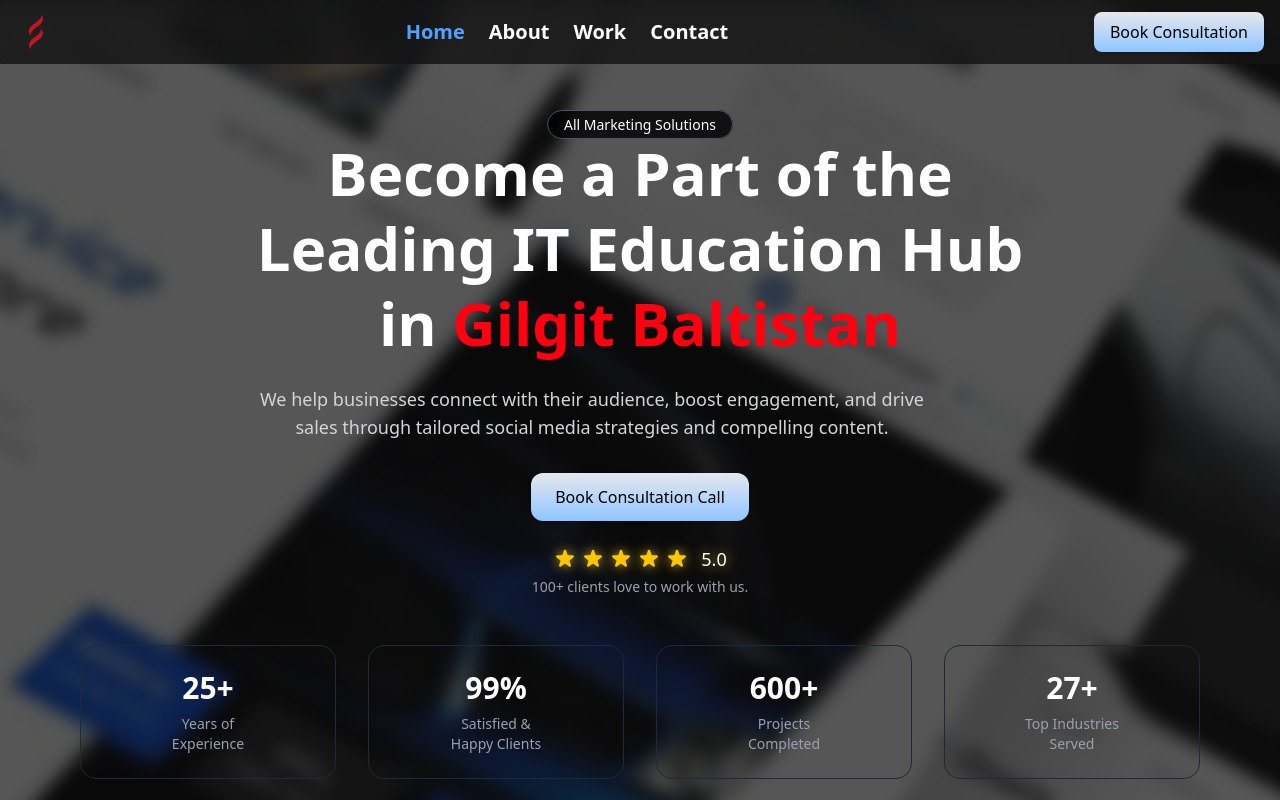
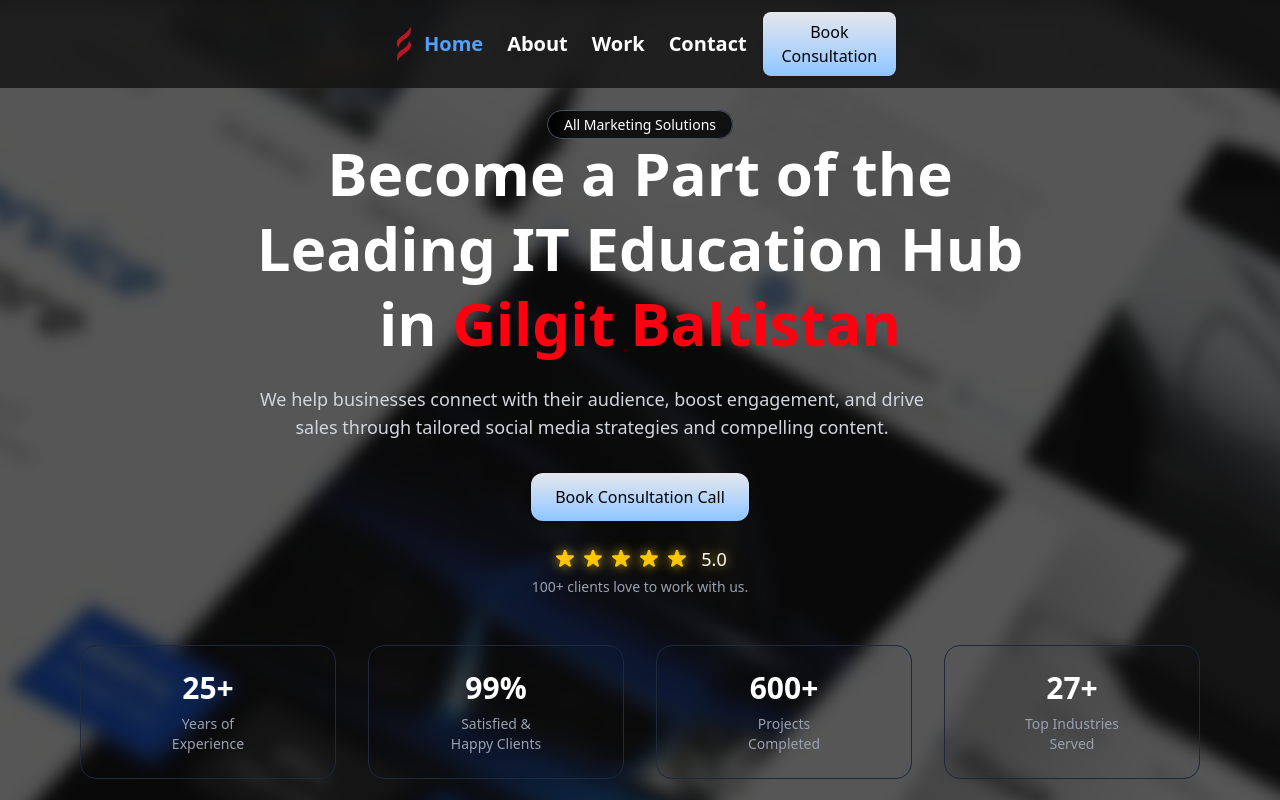
Before and after one commit to dvlprasher5/sata-portfolio, a Vue app: page / in a window 1280 px wide. Shown: the top 800 px of the page. Built offline with nearby package versions, Linux system fonts and the light colour scheme.

Commit message:
fix: adjust padding in Navbar component template and clean up script

```diff
--- a/src/components/Navbar.vue
+++ b/src/components/Navbar.vue
@@ -1,6 +1,6 @@
 <template>
   <header
-    class="fixed top-0 left-0 w-full bg-[#141414d3] backdrop-blur-sm text-white flex justify-between items-center px-4 py-3 z-50">
+    class="fixed top-0 left-0 w-full bg-[#141414d3] backdrop-blur-sm text-white flex justify-between items-center px-96 py-3 z-50">
 
     <!-- Logo -->
 
@@ -81,6 +81,7 @@ const route = useRoute()
 const closeMenu = () => {
   isOpen.value = false
 }
+
 </script>
 
 <style>
```
